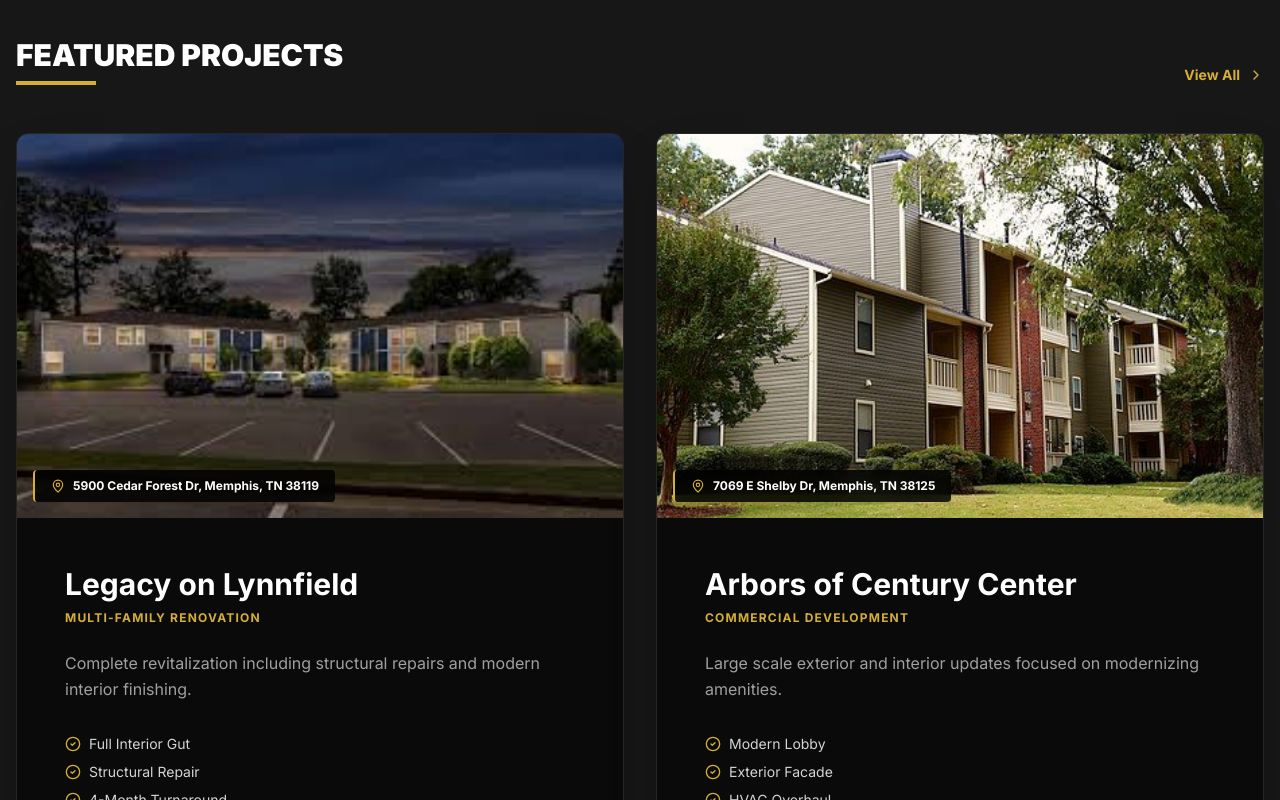
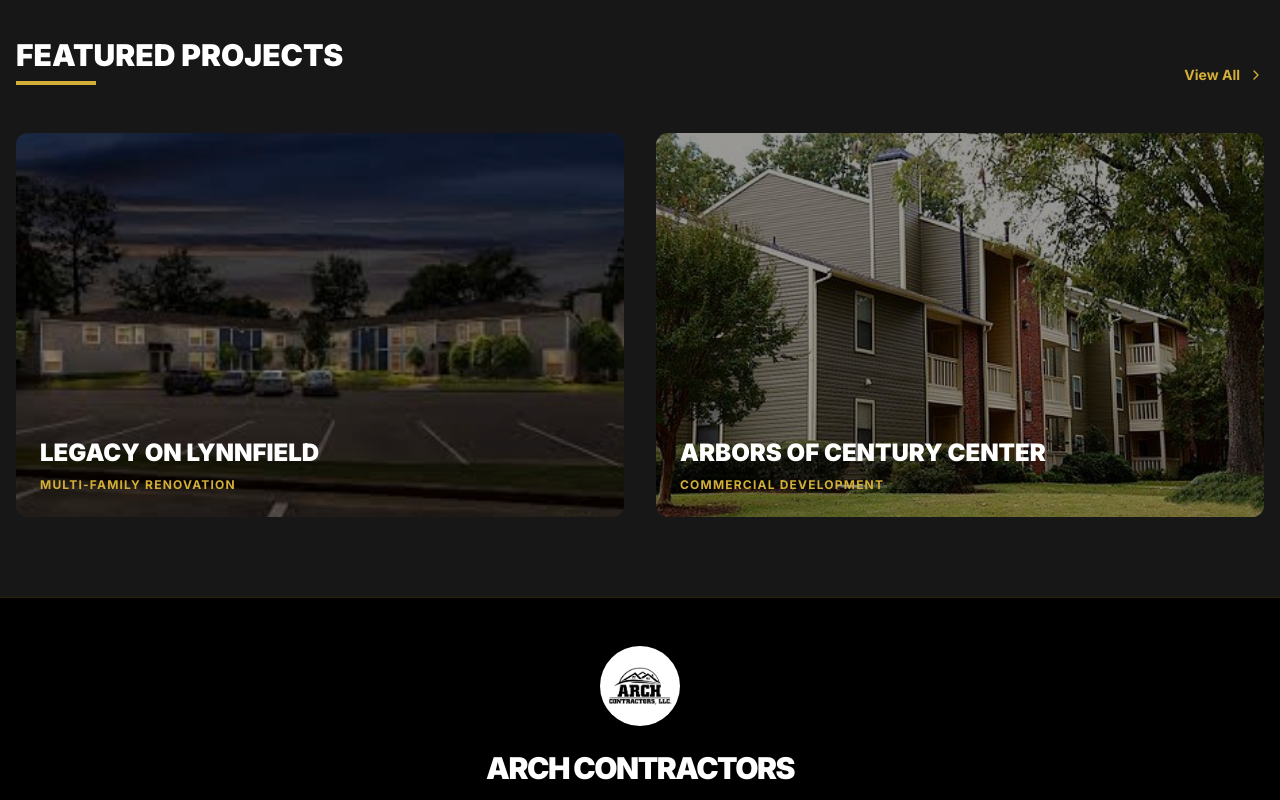
Before and after one commit to kitopa134/arch-website-engine, a Next.js app: page / in a window 1280 px wide. Shown: the part 820-1620 px from the top of the page. Built offline with nearby package versions, Linux system fonts and the light colour scheme.

Commit message:
Update page.js

```diff
--- a/app/page.js
+++ b/app/page.js
@@ -1,70 +1,33 @@
 'use client'
 
-import React, { useState, useEffect, useRef } from 'react';
-import { Star, MapPin, Menu, X, Hammer, CheckCircle2, Zap, Gift, Users, Cpu, DollarSign, Briefcase, ClipboardList, HardHat as HardHatIcon, Users as UsersIcon, ChevronRight, FileCheck, Linkedin, ArrowLeftRight, XCircle } from 'lucide-react';
-import { motion, AnimatePresence } from 'framer-motion';
+import React, { useState, useEffect } from 'react';
+import { Star, MapPin, Menu, X, Hammer, CheckCircle2, Zap, Gift, Users, Cpu, DollarSign, Briefcase, FileCheck, Linkedin, HardHat as HardHatIcon, Users as UsersIcon, ChevronRight } from 'lucide-react';
+import { motion } from 'framer-motion';
 
-// --- THE MASTER DATABASE ---
+// --- THE MASTER DATABASE (SIMPLE VERSION) ---
 const PROJECTS_DATA = [
+  // FEATURED
   {
     id: 1,
     name: 'Legacy on Lynnfield',
     type: 'MULTI-FAMILY RENOVATION',
     address: '5900 Cedar Forest Dr, Memphis, TN 38119',
+    review: 3.8,
+    summary: 'Complete revitalization of the Lynnfield property. Scope included structural repairs, modern interior finishing, and landscaping overhaul.',
+    mapLink: 'https://www.google.com/maps/search/?api=1&query=5900+Cedar+Forest+Dr+Memphis+TN',
     image: '/images/linfield.jpg',
-    summary: 'Complete revitalization including structural repairs and modern interior finishing.',
-    mapLink: 'https://www.google.com/maps/search/?api=1&query=5900+Cedar+Forest+Dr+Memphis+TN',
-    features: ['Full Interior Gut', 'Structural Repair', '4-Month Turnaround'],
-    rooms: [
-      {
-        name: 'KITCHEN',
-        before: '/images/linfield-kitchen-before.jpg',
-        after: '/images/linfield-kitchen-after.jpg',
-        details: 'Replaced cabinets, installed new granite countertops, deep stainless steel sink, and modern faucet hardware.'
-      },
-      {
-        name: 'BEDROOM',
-        before: '/images/linfield-bedroom-before.jpg',
-        after: '/images/linfield-bedroom-after.jpg',
-        details: 'Fresh paint (Sherwin Williams), new LVP flooring, replaced trim, installed energy-efficient windows, and updated outlets.'
-      },
-      {
-        name: 'BATHROOM',
-        before: '/images/linfield-bath-before.jpg',
-        after: '/images/linfield-bath-after.jpg',
-        details: 'Installed new vanity, mirror, high-efficiency toilet, and resurfaced bathtub with new surround.'
-      }
-    ]
+    features: ['Full Interior Gut & Remodel', 'Structural Foundation Repair', '4-Month Turnaround']
   },
   {
     id: 2,
     name: 'Arbors of Century Center',
     type: 'COMMERCIAL DEVELOPMENT',
     address: '7069 E Shelby Dr, Memphis, TN 38125',
+    review: 2.9,
+    summary: 'Large scale exterior and interior updates focused on modernizing amenities and improving tenant accessibility.',
+    mapLink: 'https://www.google.com/maps/search/?api=1&query=7069+E+Shelby+Dr+Memphis+TN',
     image: '/images/arbors.jpg',
-    summary: 'Large scale exterior and interior updates focused on modernizing amenities.',
-    mapLink: 'https://www.google.com/maps/search/?api=1&query=7069+E+Shelby+Dr+Memphis+TN',
-    features: ['Modern Lobby', 'Exterior Facade', 'HVAC Overhaul'],
-    rooms: [
-      {
-        name: 'KITCHEN',
-        before: '/images/arbors-kitchen-before.jpg',
-        after: '/images/arbors-kitchen-after.jpg',
-        details: 'Complete demo. Installed shaker style cabinets, quartz countertops, new sink plumbing, and backsplash.'
-      },
-      {
-        name: 'BEDROOM',
-        before: '/images/arbors-bedroom-before.jpg',
-        after: '/images/arbors-bedroom-after.jpg',
-        details: 'Drywall repair, full paint job, new electrical outlets, luxury vinyl plank flooring, and window unit replacement.'
-      },
-      {
-        name: 'BATHROOM',
-        before: '/images/arbors-bath-before.jpg',
-        after: '/images/arbors-bath-after.jpg',
-        details: 'New vanity installation, LED mirror, low-flow toilet, and full tub/shower replacement.'
-      }
-    ]
+    features: ['Modern Lobby Redesign', 'Exterior Facade Update', 'HVAC System Overhaul']
   },
   // LIST
   { id: 3, name: 'Trinity Lakes Apt', type: 'REHABILITATION', address: '7935 Club Dr, Cordova, TN 38016', mapLink: 'https://www.google.com/maps/search/?api=1&query=7935+Club+Dr+Cordova+TN' },
@@ -96,84 +59,8 @@ const OFFICE_CREW = [
   { name: 'Christopher', align: 'object-center' },
   { name: 'Jose', align: 'object-center' },
   { name: 'Axel', align: 'object-center' },
-  { name: 'Francisco', align: 'object-left' }, // Changed to object-left per request
+  { name: 'Francisco', align: 'object-left' }, // Pinned Left
 ];
-
-// --- MODAL COMPONENT ---
-const ProjectModal = ({ project, onClose }) => {
-  if (!project) return null;
-
-  return (
-    <AnimatePresence>
-      <motion.div
-        initial={{ opacity: 0 }}
-        animate={{ opacity: 1 }}
-        exit={{ opacity: 0 }}
-        className="fixed inset-0 z-[100] flex items-center justify-center p-4 bg-black/90 backdrop-blur-md"
-        onClick={onClose}
-      >
-        <motion.div
-          initial={{ scale: 0.95, opacity: 0 }}
-          animate={{ scale: 1, opacity: 1 }}
-          exit={{ scale: 0.95, opacity: 0 }}
-          className="bg-[#0a0a0a] border border-[#D4AF37] w-full max-w-5xl max-h-[90vh] overflow-y-auto rounded-xl relative shadow-2xl"
-          onClick={(e) => e.stopPropagation()}
-        >
-          <div className="sticky top-0 bg-[#0a0a0a]/95 border-b border-[#262626] p-6 flex justify-between items-center z-10">
-            <div>
-              <h2 className="text-2xl md:text-3xl font-black text-white uppercase">{project.name}</h2>
-              <p className="text-[#D4AF37] text-xs font-bold tracking-widest uppercase">{project.type}</p>
-            </div>
-            <button onClick={onClose} className="text-neutral-400 hover:text-white transition-colors">
-              <XCircle size={32} />
-            </button>
-          </div>
-
-          <div className="p-6 md:p-10 space-y-12">
-            {project.rooms && project.rooms.length > 0 ? (
-              project.rooms.map((room, index) => (
-                <div key={index} className="border-b border-[#262626] pb-12 last:border-0 last:pb-0">
-                  <h3 className="text-2xl font-black text-white mb-6 flex items-center gap-3">
-                    <div className="w-2 h-8 bg-[#D4AF37]"></div> {room.name}
-                  </h3>
-
-                  <div className="grid grid-cols-1 lg:grid-cols-3 gap-8">
-                    <div className="lg:col-span-2 grid grid-cols-1 md:grid-cols-2 gap-4">
-                      {/* BEFORE */}
-                      <div className="group relative">
-                        <div className="absolute top-2 left-2 bg-red-600 text-white text-[10px] font-bold px-2 py-1 rounded z-10">BEFORE</div>
-                        <div className="overflow-hidden rounded-lg border-2 border-transparent group-hover:border-red-600 transition-all duration-300">
-                          <img src={room.before} alt={`${room.name} Before`} className="w-full h-64 object-cover transition-transform duration-500 group-hover:scale-105 grayscale group-hover:grayscale-0" />
-                        </div>
-                      </div>
-                      {/* AFTER */}
-                      <div className="group relative">
-                        <div className="absolute top-2 right-2 bg-green-600 text-white text-[10px] font-bold px-2 py-1 rounded z-10">AFTER</div>
-                        <div className="overflow-hidden rounded-lg border-2 border-transparent group-hover:border-green-600 transition-all duration-300">
-                          <img src={room.after} alt={`${room.name} After`} className="w-full h-64 object-cover transition-transform duration-500 group-hover:scale-105" />
-                        </div>
-                      </div>
-                    </div>
-                    <div className="flex flex-col justify-center">
-                      <h4 className="text-[#D4AF37] font-bold uppercase tracking-widest text-sm mb-4">Scope of Work</h4>
-                      <p className="text-neutral-300 leading-relaxed text-sm md:text-base border-l border-[#262626] pl-4">
-                        {room.details}
-                      </p>
-                    </div>
-                  </div>
-                </div>
-              ))
-            ) : (
-              <div className="text-center py-20">
-                <p className="text-neutral-500">Detailed case study coming soon.</p>
-              </div>
-            )}
-          </div>
-        </motion.div>
-      </motion.div>
-    </AnimatePresence>
-  );
-};
 
 // --- NAVIGATION COMPONENT ---
 const Navigation = ({ activeTab, setActiveTab }) => {
@@ -282,13 +169,11 @@ const Footer = ({ setActiveTab }) => (
 // --- MAIN HOME COMPONENT ---
 export default function Home() {
   const [activeTab, setActiveTab] = useState('HOME');
-  const [selectedProject, setSelectedProject] = useState(null);
+  const [newsletterChecked, setNewsletterChecked] = useState(true);
   const [highlightIndex, setHighlightIndex] = useState(-1);
-  const [newsletterChecked, setNewsletterChecked] = useState(true); // <--- HERE IS THE MISSING VARIABLE
 
   useEffect(() => {
     window.scrollTo(0, 0);
-    // RIPPLE ANIMATION
     if (activeTab === 'TEAM') {
         let count = 0;
         const interval = setInterval(() => {
@@ -306,8 +191,6 @@ export default function Home() {
     <div className="bg-[#0a0a0a] text-[#EAEAEA] font-sans min-h-screen flex flex-col selection:bg-[#D4AF37] selection:text-black">
 
       <Navigation activeTab={activeTab} setActiveTab={setActiveTab} />
-
-      <ProjectModal project={selectedProject} onClose={() => setSelectedProject(null)} />
 
       <main className="flex-grow pt-24">
 
@@ -349,30 +232,12 @@ export default function Home() {
                     </div>
                     <div className="grid grid-cols-1 md:grid-cols-2 gap-8">
                         {PROJECTS_DATA.slice(0, 2).map(project => (
-                            <div
-                              key={project.id}
-                              className="group bg-[#0a0a0a] border border-[#262626] rounded-xl overflow-hidden flex flex-col hover:border-[#D4AF37] cursor-pointer transition-all duration-300 shadow-2xl"
-                              onClick={() => setSelectedProject(project)}
-                            >
-                                <div className="relative h-80 md:h-96 overflow-hidden">
-                                  <div className="absolute inset-0 bg-black/60 opacity-0 group-hover:opacity-100 transition-opacity flex items-center justify-center z-10">
-                                    <span className="bg-[#D4AF37] text-black font-bold px-6 py-3 rounded-full uppercase tracking-widest text-xs">View Case Study</span>
-                                  </div>
-                                  <img src={project.image} className="w-full h-full object-cover transition-transform duration-700 group-hover:scale-110" />
-                                  <div className="absolute bottom-4 left-4 bg-black/80 backdrop-blur-md px-4 py-2 text-white text-xs font-bold rounded border-l-2 border-[#D4AF37] flex items-center gap-2">
-                                      <MapPin size={14} className="text-[#D4AF37]" /> {project.address}
-                                  </div>
-                                </div>
-
-                                <div className="p-12 flex flex-col justify-center">
-                                    <h3 className="text-3xl font-bold text-white mb-2 group-hover:text-[#D4AF37] transition-colors">{project.name}</h3>
-                                    <p className="text-[#D4AF37] text-xs font-bold mb-6 tracking-widest uppercase">{project.type}</p>
-                                    <p className="text-[#A0A0A0] mb-8 leading-relaxed">{project.summary}</p>
-                                    <ul className="mb-8 space-y-2">
-                                        {project.features.map((feat, i) => (
-                                            <li key={i} className="flex items-center gap-2 text-sm text-neutral-300"><CheckCircle2 size={16} className="text-[#D4AF37]" /> {feat}</li>
-                                        ))}
-                                    </ul>
+                            <div key={project.id} className="group relative h-96 rounded-xl overflow-hidden cursor-pointer" onClick={() => setActiveTab('PROJECTS')}>
+                                <img src={project.image} className="w-full h-full object-cover transition-transform duration-700 group-hover:scale-110" />
+                                <div className="absolute inset-0 bg-black/40 group-hover:bg-black/20 transition-all"></div>
+                                <div className="absolute bottom-6 left-6">
+                                    <h3 className="text-2xl font-black text-white uppercase mb-2">{project.name}</h3>
+                                    <p className="text-[#D4AF37] text-xs font-bold tracking-widest">{project.type}</p>
                                 </div>
                             </div>
                         ))}
@@ -425,10 +290,7 @@ export default function Home() {
               <div className="grid grid-cols-1 md:grid-cols-2 lg:grid-cols-3 gap-8 mb-20">
                   <div className="bg-neutral-900 border border-[#262626] rounded-lg overflow-hidden group hover:border-[#D4AF37] transition-all">
                       <div className="h-[32rem] overflow-hidden relative">
-                          <img
-                            src="/images/team-randy.jpg"
-                            className={`w-full h-full object-cover object-center transition-all duration-500 ${highlightIndex === 0 ? 'grayscale-0 scale-105' : 'grayscale group-hover:grayscale-0'}`}
-                          />
+                          <img src="/images/team-randy.jpg" className={`w-full h-full object-cover object-center transition-all duration-500 ${highlightIndex === 0 ? 'grayscale-0 scale-105' : 'grayscale group-hover:grayscale-0'}`} />
                       </div>
                       <div className="p-6 relative">
                           <div className="absolute -top-6 right-6 bg-[#D4AF37] p-3 rounded-full border-4 border-neutral-900"><Hammer className="text-black w-5 h-5" /></div>
@@ -438,10 +300,7 @@ export default function Home() {
                   </div>
                   <div className="bg-neutral-900 border border-[#262626] rounded-lg overflow-hidden group hover:border-[#D4AF37] transition-all">
                       <div className="h-[32rem] overflow-hidden relative">
-                          <img
-                            src="/images/team-vanessa.jpg"
-                            className={`w-full h-full object-cover object-center transition-all duration-500 ${highlightIndex === 1 ? 'grayscale-0 scale-105' : 'grayscale group-hover:grayscale-0'}`}
-                          />
+                          <img src="/images/team-vanessa.jpg" className={`w-full h-full object-cover object-center transition-all duration-500 ${highlightIndex === 1 ? 'grayscale-0 scale-105' : 'grayscale group-hover:grayscale-0'}`} />
                       </div>
                       <div className="p-6 relative">
                           <div className="absolute -top-6 right-6 bg-[#D4AF37] p-3 rounded-full border-4 border-neutral-900"><Briefcase className="text-black w-5 h-5" /></div>
@@ -451,10 +310,7 @@ export default function Home() {
                   </div>
                   <div className="bg-neutral-900 border border-[#262626] rounded-lg overflow-hidden group hover:border-[#D4AF37] transition-all">
                       <div className="h-[32rem] overflow-hidden relative">
-                          <img
-                            src="/images/team-erika.jpg"
-                            className={`w-full h-full object-cover object-center transition-all duration-500 ${highlightIndex === 2 ? 'grayscale-0 scale-105' : 'grayscale group-hover:grayscale-0'}`}
-                          />
+                          <img src="/images/team-erika.jpg" className={`w-full h-full object-cover object-center transition-all duration-500 ${highlightIndex === 2 ? 'grayscale-0 scale-105' : 'grayscale group-hover:grayscale-0'}`} />
                       </div>
                       <div className="p-6 relative">
                           <div className="absolute -top-6 right-6 bg-[#D4AF37] p-3 rounded-full border-4 border-neutral-900"><DollarSign className="text-black w-5 h-5" /></div>
@@ -469,10 +325,7 @@ export default function Home() {
               <div className="grid grid-cols-1 md:grid-cols-2 gap-8 mb-20">
                   <div className="bg-neutral-900 border border-[#262626] rounded-lg overflow-hidden group hover:border-[#D4AF37] transition-all flex flex-col md:flex-row">
                       <div className="md:w-1/2 h-[32rem] relative">
-                          <img
-                            src="/images/team-esteban.jpg"
-                            className={`w-full h-full object-cover object-center transition-all duration-500 ${highlightIndex === 3 ? 'grayscale-0 scale-105' : 'grayscale group-hover:grayscale-0'}`}
-                          />
+                          <img src="/images/team-esteban.jpg" className={`w-full h-full object-cover object-center transition-all duration-500 ${highlightIndex === 3 ? 'grayscale-0 scale-105' : 'grayscale group-hover:grayscale-0'}`} />
                       </div>
                       <div className="md:w-1/2 p-8 flex flex-col justify-center relative">
                           <div className="absolute top-4 right-4 bg-[#D4AF37] p-2 rounded-full"><HardHatIcon className="text-black w-4 h-4" /></div>
@@ -496,17 +349,10 @@ export default function Home() {
                   {OFFICE_CREW.map((person, i) => (
                       <div key={person.name} className="bg-neutral-900 border border-[#262626] rounded-lg overflow-hidden group hover:border-[#D4AF37] transition-all">
                           <div className="h-[32rem] overflow-hidden relative">
-                              <img
-                                src={`/images/team-${person.name.toLowerCase()}.jpg`}
-                                alt={person.name}
-                                className={`w-full h-full object-cover ${person.align} transition-all duration-500 ${highlightIndex === (4 + i) ? 'grayscale-0 scale-105' : 'grayscale group-hover:grayscale-0'}`}
-                                onError={(e) => {e.target.style.display='none'}}
-                              />
+                              <img src={`/images/team-${person.name.toLowerCase()}.jpg`} alt={person.name} className={`w-full h-full object-cover ${person.align} transition-all duration-500 ${highlightIndex === (4 + i) ? 'grayscale-0 scale-105' : 'grayscale group-hover:grayscale-0'}`} onError={(e) => {e.target.style.display='none'}} />
                           </div>
                           <div className="p-6 relative">
-                              <div className="absolute -top-6 right-6 bg-[#D4AF37] p-3 rounded-full border-4 border-neutral-900">
-                                  <UsersIcon className="text-black w-5 h-5" />
-                              </div>
+                              <div className="absolute -top-6 right-6 bg-[#D4AF37] p-3 rounded-full border-4 border-neutral-900"><UsersIcon className="text-black w-5 h-5" /></div>
                               <h3 className="text-xl font-bold text-white uppercase">{person.name}</h3>
                               <p className="text-[#D4AF37] text-xs font-bold tracking-widest uppercase">Administration</p>
                           </div>
@@ -526,11 +372,7 @@ export default function Home() {
               </div>
 
               <div className="relative w-full h-[500px] rounded-xl overflow-hidden border border-[#262626] group hover:border-[#D4AF37] transition-all shadow-2xl">
-                  <img
-                    src="/images/team-group.jpg"
-                    alt="Arch Contractors Team"
-                    className={`w-full h-full object-cover transition-all duration-500 ${highlightIndex === 8 ? 'grayscale-0' : 'grayscale group-hover:grayscale-0'}`}
-                  />
+                  <img src="/images/team-group.jpg" alt="Arch Contractors Team" className={`w-full h-full object-cover transition-all duration-500 ${highlightIndex === 8 ? 'grayscale-0' : 'grayscale group-hover:grayscale-0'}`} />
                   <div className="absolute inset-0 bg-black/30 group-hover:bg-transparent transition-all duration-700"></div>
                   <div className="absolute bottom-8 left-8">
                       <h3 className="text-4xl md:text-6xl font-black text-white uppercase drop-shadow-lg tracking-tighter">One Team.<br/>One Mission.</h3>
@@ -550,16 +392,11 @@ export default function Home() {
                 <div className="w-24 h-1.5 bg-[#D4AF37] mx-auto rounded-full"></div>
               </div>
 
-              {/* FEATURED */}
+              {/* TOP 2 FEATURED */}
               <div className="grid grid-cols-1 gap-24 mb-24">
                   {PROJECTS_DATA.slice(0, 2).map((project, index) => (
-                      <div
-                        key={project.id}
-                        className={`group bg-[#0a0a0a] border border-[#262626] rounded-xl overflow-hidden flex flex-col hover:border-[#D4AF37]/50 cursor-pointer transition-colors duration-300 shadow-2xl ${index % 2 !== 0 ? 'md:flex-row-reverse' : 'md:flex-row'}`}
-                        onClick={() => setSelectedProject(project)}
-                      >
-                          <div className="md:w-1/2 relative h-80 md:h-96 overflow-hidden">
-                              <div className="absolute inset-0 bg-black/60 opacity-0 group-hover:opacity-100 transition-opacity flex items-center justify-center z-10"><span className="bg-[#D4AF37] text-black font-bold px-6 py-3 rounded-full uppercase tracking-widest text-xs">View Case Study</span></div>
+                      <div key={project.id} className={`group bg-[#0a0a0a] border border-[#262626] rounded-xl overflow-hidden flex flex-col hover:border-[#D4AF37]/50 transition-colors duration-300 shadow-2xl ${index % 2 !== 0 ? 'md:flex-row-reverse' : 'md:flex-row'}`}>
+                          <div className="md:w-1/2 relative h-80 md:h-auto overflow-hidden">
                               <img src={project.image} alt={project.name} className="w-full h-full object-cover transition-transform duration-700 group-hover:scale-110" />
                               <div className="absolute bottom-4 left-4 bg-black/80 backdrop-blur-md px-4 py-2 text-white text-xs font-bold rounded border-l-2 border-[#D4AF37] flex items-center gap-2">
                                   <MapPin size={14} className="text-[#D4AF37]" /> {project.address}
@@ -574,6 +411,9 @@ export default function Home() {
                                       <li key={i} className="flex items-center gap-2 text-sm text-neutral-300"><CheckCircle2 size={16} className="text-[#D4AF37]" /> {feat}</li>
                                   ))}
                               </ul>
+                              <div className="flex flex-wrap gap-6">
+                                  <a href={project.mapLink} target="_blank" className="text-white border-b border-[#D4AF37] pb-1 hover:text-[#D4AF37] transition-colors text-sm font-bold tracking-wider flex items-center gap-2"><MapPin size={16} /> VIEW ON MAP</a>
+                              </div>
                           </div>
                       </div>
                   ))}
```
